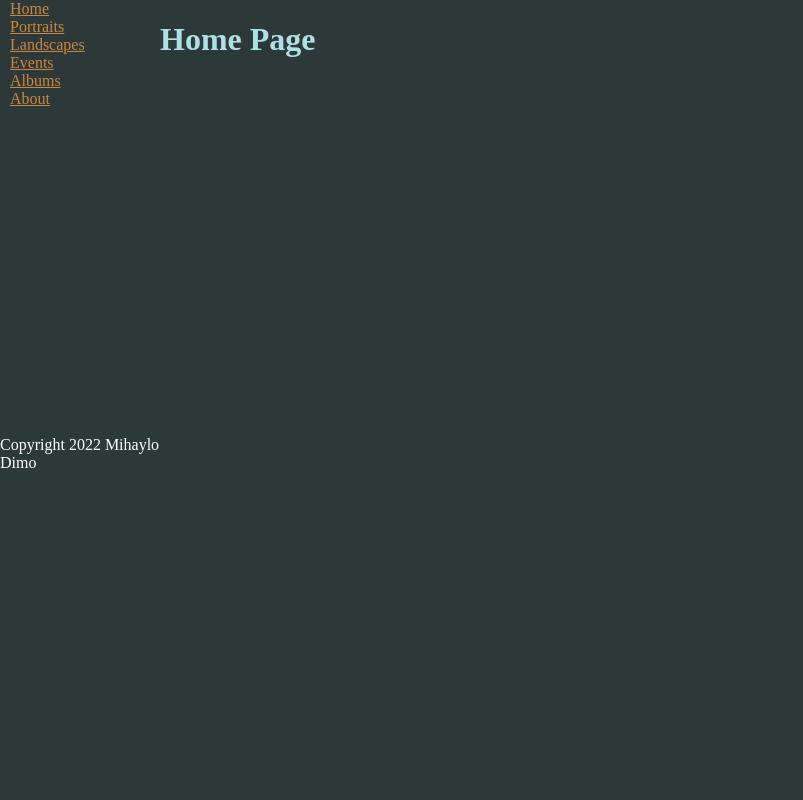
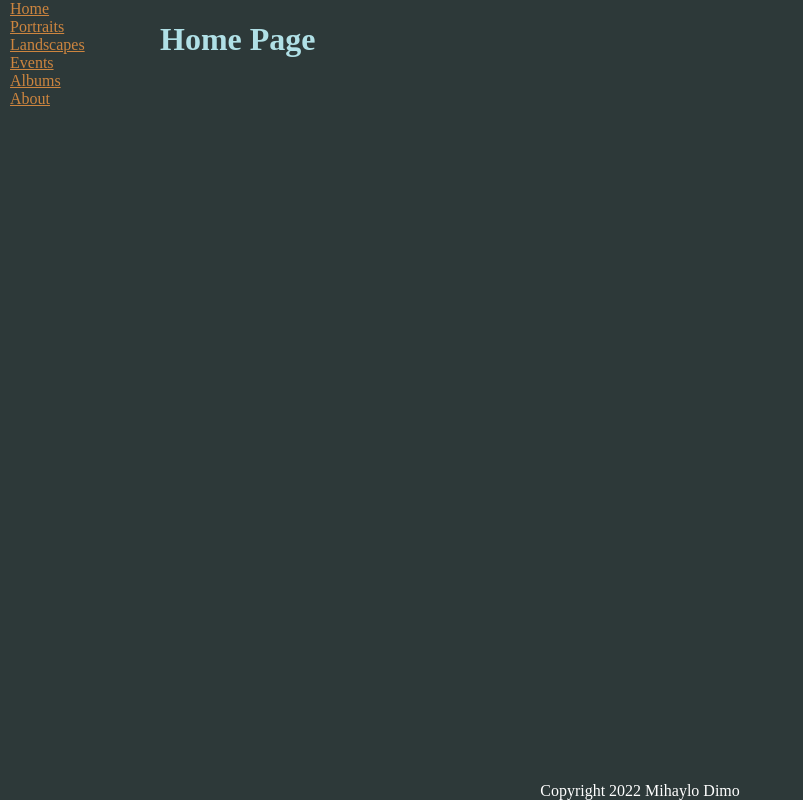
Before and after one commit to MYDimo/md-ph-portfolio, a Gatsby site: page / in a window 1280 px wide. Shown: the whole page, without its empty margins (0-803 px from the left). Built offline with nearby package versions, Linux system fonts and the light colour scheme; Gatsby itself is replaced by a stand-in of ours.

Commit message:
Add grid styles

```diff
--- a/src/styles/global.css
+++ b/src/styles/global.css
@@ -15,6 +15,12 @@ body {
 .layout {
     display: grid;
     grid-template-columns: 1fr 7fr;
+    grid-template-rows: 2fr;
     width: 100%;
     height: 100vh;
 }
+
+footer {
+    grid-column: 1 / span 2;
+    text-align: center;
+}
```
